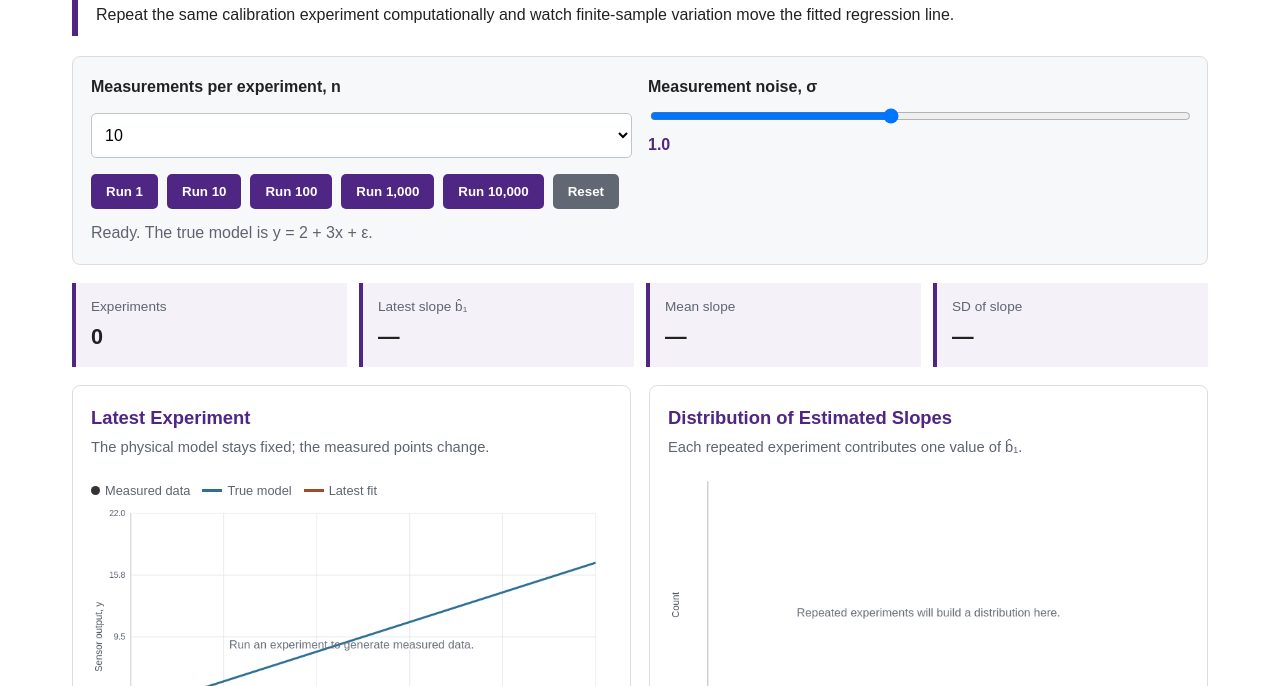
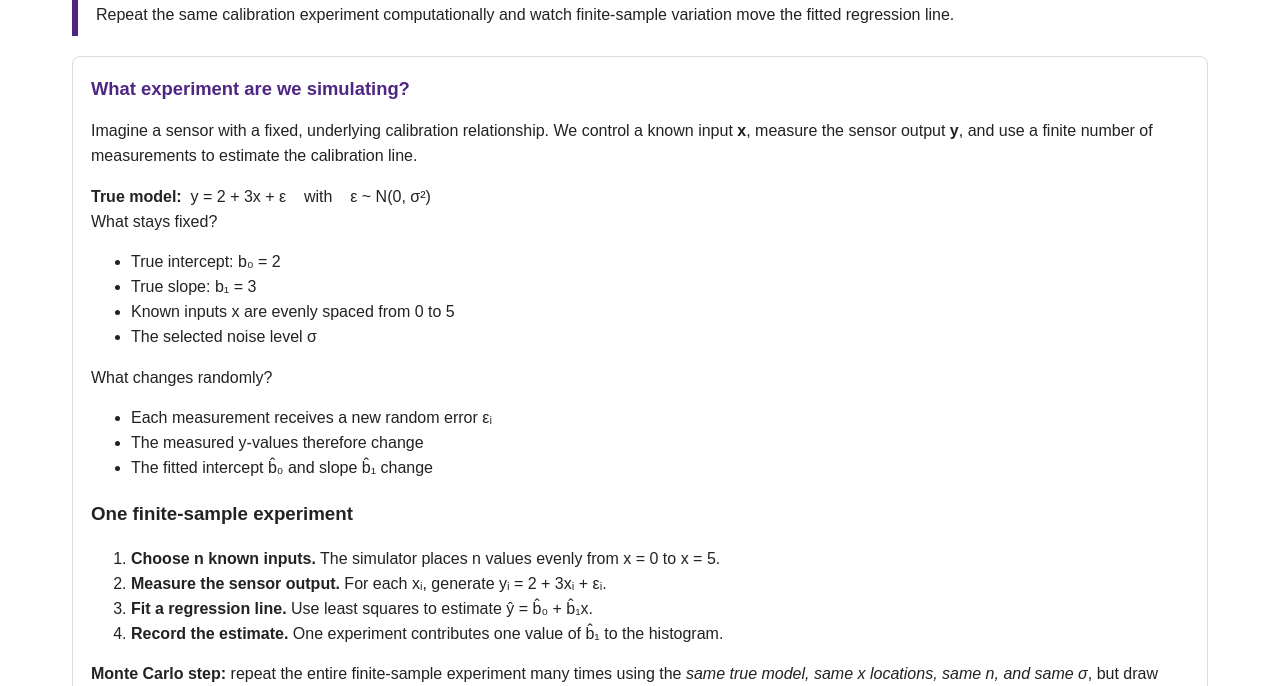
Before and after one commit to stargaze221/me3310-interactive, a plain HTML site: page monte-carlo-regression/index.html in a window 1280 px wide. Shown: the part 114-800 px from the top of the page. Drawn offline with Linux system fonts and the light colour scheme.

Commit message:
Clarify Monte Carlo regression experiment setup

```diff
--- a/monte-carlo-regression/index.html
+++ b/monte-carlo-regression/index.html
@@ -14,7 +14,54 @@
       <p class="lead">Repeat the same calibration experiment computationally and watch finite-sample variation move the fitted regression line.</p>
     </header>
 
+    <section class="panel setup" aria-labelledby="setup-title">
+      <h2 id="setup-title">What experiment are we simulating?</h2>
+      <p>
+        Imagine a sensor with a fixed, underlying calibration relationship. We control a known input <strong>x</strong>,
+        measure the sensor output <strong>y</strong>, and use a finite number of measurements to estimate the calibration line.
+      </p>
+
+      <div class="equation" aria-label="True model y equals 2 plus 3 x plus epsilon, where epsilon is normally distributed with mean zero and variance sigma squared">
+        <strong>True model:</strong>&nbsp; y = 2 + 3x + ε &nbsp;&nbsp; with &nbsp;&nbsp; ε ~ N(0, σ²)
+      </div>
+
+      <div class="setup-grid">
+        <div class="setup-card">
+          <span class="setup-label">What stays fixed?</span>
+          <ul>
+            <li>True intercept: b₀ = 2</li>
+            <li>True slope: b₁ = 3</li>
+            <li>Known inputs x are evenly spaced from 0 to 5</li>
+            <li>The selected noise level σ</li>
+          </ul>
+        </div>
+        <div class="setup-card">
+          <span class="setup-label">What changes randomly?</span>
+          <ul>
+            <li>Each measurement receives a new random error εᵢ</li>
+            <li>The measured y-values therefore change</li>
+            <li>The fitted intercept b̂₀ and slope b̂₁ change</li>
+          </ul>
+        </div>
+      </div>
+
+      <h3>One finite-sample experiment</h3>
+      <ol class="recipe">
+        <li><strong>Choose n known inputs.</strong> The simulator places n values evenly from x = 0 to x = 5.</li>
+        <li><strong>Measure the sensor output.</strong> For each xᵢ, generate yᵢ = 2 + 3xᵢ + εᵢ.</li>
+        <li><strong>Fit a regression line.</strong> Use least squares to estimate ŷ = b̂₀ + b̂₁x.</li>
+        <li><strong>Record the estimate.</strong> One experiment contributes one value of b̂₁ to the histogram.</li>
+      </ol>
+
+      <div class="mc-callout">
+        <strong>Monte Carlo step:</strong> repeat the entire finite-sample experiment many times using the
+        <em>same true model, same x locations, same n, and same σ</em>, but draw new independent measurement errors each time.
+        The resulting histogram shows the distribution of slope estimates we could obtain from repeated experiments.
+      </div>
+    </section>
+
     <section class="panel controls" aria-label="Simulation controls">
+      <h2>Run the repeated experiment</h2>
       <div class="control-grid">
         <label>
           Measurements per experiment, n
@@ -27,7 +74,7 @@
           </select>
         </label>
         <label>
-          Measurement noise, σ
+          Measurement noise standard deviation, σ
           <input id="noiseSigma" type="range" min="0.2" max="2.0" step="0.1" value="1.0" />
           <span id="noiseValue" class="readout">1.0</span>
         </label>
@@ -54,8 +101,8 @@
       <article class="panel">
         <div class="panel-heading">
           <div>
-            <h2>Latest Experiment</h2>
-            <p>The physical model stays fixed; the measured points change.</p>
+            <h2>Latest Finite-Sample Experiment</h2>
+            <p>One set of n noisy measurements produces one fitted line.</p>
           </div>
           <div class="legend" aria-label="Plot legend">
             <span><i class="dot observed"></i>Measured data</span>
@@ -70,7 +117,7 @@
         <div class="panel-heading">
           <div>
             <h2>Distribution of Estimated Slopes</h2>
-            <p>Each repeated experiment contributes one value of b̂₁.</p>
+            <p>Each repeated finite-sample experiment contributes one value of b̂₁.</p>
           </div>
         </div>
         <canvas id="histCanvas" width="760" height="430" role="img" aria-label="Histogram of estimated regression slopes from repeated experiments"></canvas>
```
